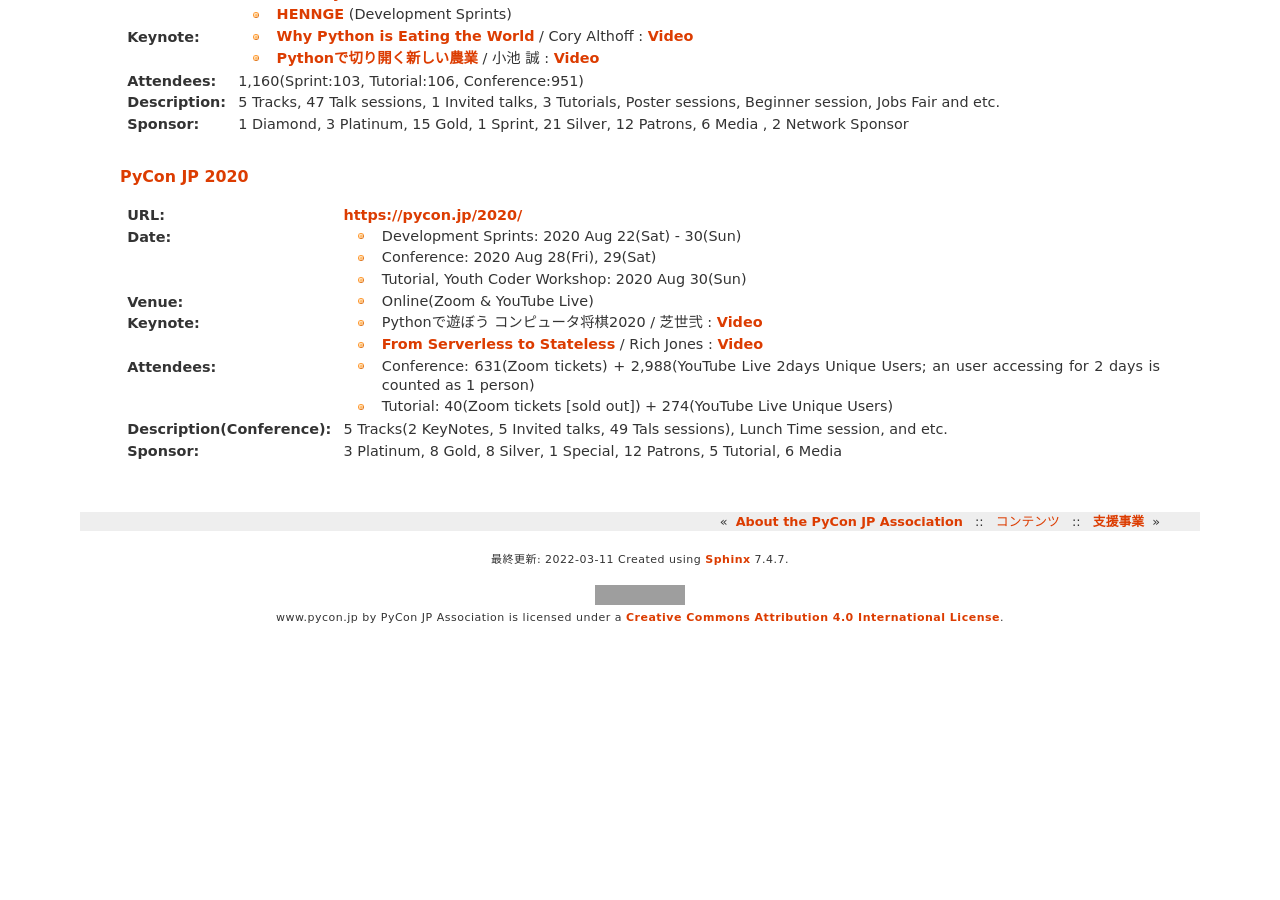
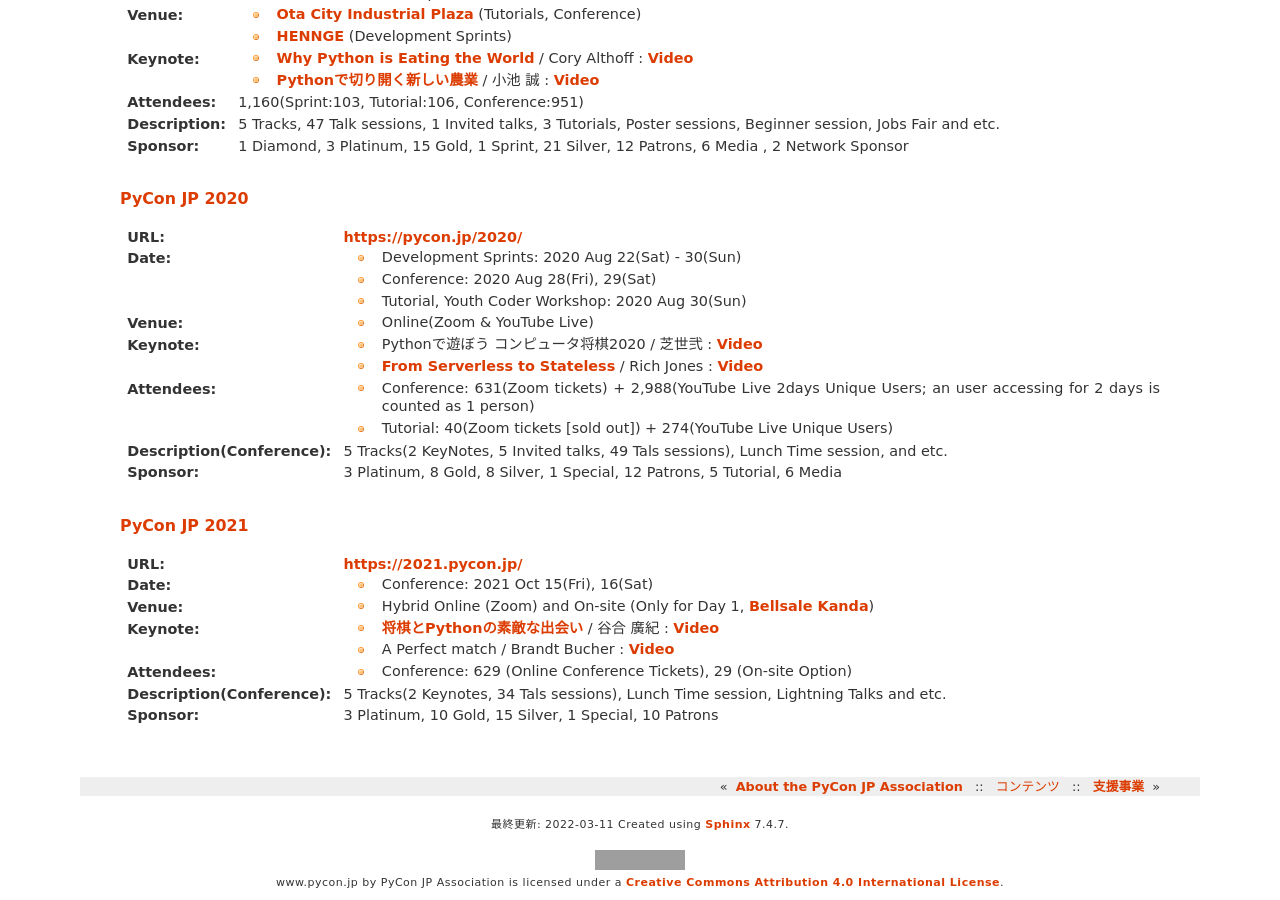
Before and after one commit to pyconjp/www.pycon.jp, a Sphinx documentation site: the page built from source/organizer/index.rst, in a window 1280 px wide and 900 px high, scrolled down 4291 px. Built offline with Sphinx 7.4.7, drawn with Linux system fonts in a browser that asks for light colours; before the commit the page ends 4926 px from its top, so only the background shows below that; grey boxes are pictures that could not be loaded.

Commit message:
ISSHA-2484 Add result of PyCon JP 2021

```diff
--- a/source/organizer/index.rst
+++ b/source/organizer/index.rst
@@ -232,3 +232,19 @@
   - Tutorial: 40(Zoom tickets [sold out]) + 274(YouTube Live Unique Users)
 :Description(Conference): 5 Tracks(2 KeyNotes, 5 Invited talks, 49 Tals sessions), Lunch Time session, and etc.
 :Sponsor: 3 Platinum, 8 Gold, 8 Silver, 1 Special, 12 Patrons, 5 Tutorial, 6 Media
+
+PyCon JP 2021
+-------------
+
+:URL: https://2021.pycon.jp/
+:Date:
+  - Conference: 2021 Oct 15(Fri), 16(Sat)
+:Venue:
+  - Hybrid Online (Zoom) and On-site (Only for Day 1, `Bellsale Kanda <https://www.bellesalle.co.jp/shisetsu/tokyo/bs_kanda/>`__)
+:Keynote:
+  - `将棋とPythonの素敵な出会い <https://www.dropbox.com/s/cbk11tpfylx739f/taniai_PyConJP2021_v2_share.pptx?dl=0>`_ / 谷合 廣紀 : `Video <https://youtu.be/8bwSCG2ivjY>`__
+  - A Perfect match / Brandt Bucher : `Video <https://youtu.be/ggPJLwIbbyY>`__
+:Attendees:
+  - Conference: 629 (Online Conference Tickets), 29 (On-site Option)
+:Description(Conference): 5 Tracks(2 Keynotes, 34 Tals sessions), Lunch Time session, Lightning Talks and etc.
+:Sponsor: 3 Platinum, 10 Gold, 15 Silver, 1 Special, 10 Patrons
```
